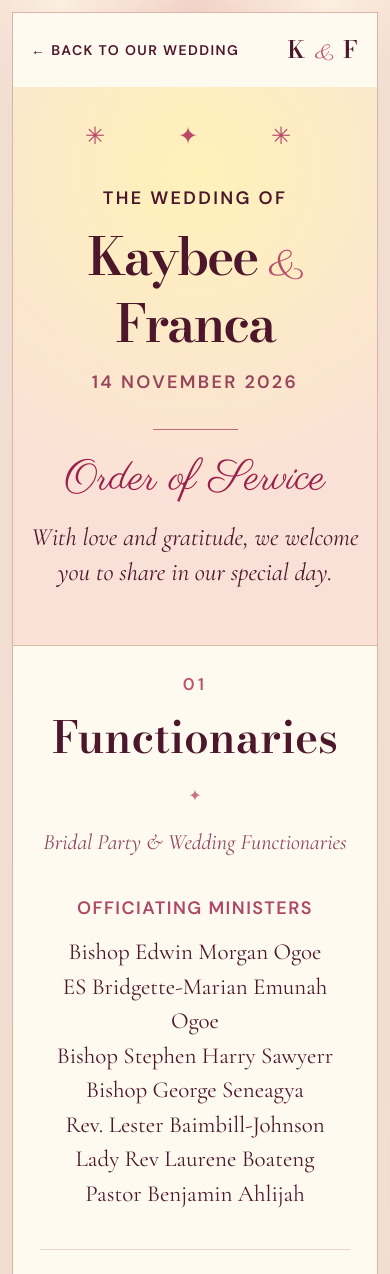
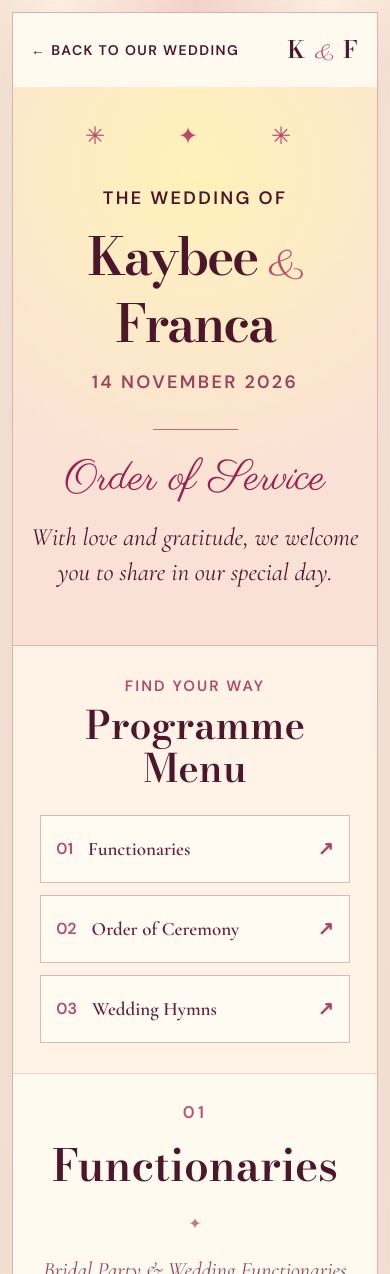
Before and after one commit to fidelnyame-80/Kaybee-Franca, a Next.js app: page /order-of-service in a window 390 px wide. Shown: the top 1274 px of the page. Built offline with nearby package versions, Linux system fonts and the light colour scheme.

Commit message:
Add navigation menu to wedding Order of Service (#23)
* Add wedding programme contents menu with jump links

* Style large mobile-friendly wedding programme navigation menu

```diff
--- a/app/order-of-service/page.tsx
+++ b/app/order-of-service/page.tsx
@@ -28,8 +28,17 @@ export default function OrderOfServicePage() {
         <p className="programme__script">Order of Service</p>
         <p className="programme__intro">With love and gratitude, we welcome you to share in our special day.</p>
       </header>
+      <nav className="programme__contents" aria-label="Wedding programme contents">
+        <p className="programme__contents-eyebrow">FIND YOUR WAY</p>
+        <h2>Programme Menu</h2>
+        <div className="programme__contents-links">
+          <a href="#functionaries"><span>01</span> Functionaries <span aria-hidden="true">↗</span></a>
+          <a href="#ceremony"><span>02</span> Order of Ceremony <span aria-hidden="true">↗</span></a>
+          <a href="#hymns"><span>03</span> Wedding Hymns <span aria-hidden="true">↗</span></a>
+        </div>
+      </nav>
       <div className="programme__body">
-        <div className="programme__section-title"><span>01</span><h2>Functionaries</h2></div>
+        <div id="functionaries" className="programme__section-title"><span>01</span><h2>Functionaries</h2></div>
         <p className="programme__group-label">Bridal Party &amp; Wedding Functionaries</p>
         <People title="Officiating Ministers" names={officiatingMinisters} />
         <div className="programme__party">
@@ -44,9 +53,9 @@ export default function OrderOfServicePage() {
           <div><h3>Gift Table</h3><p>Deborah Kwaitoo</p></div>
           <div><h3>Protocol</h3><p>Juwaida Bukari</p></div>
         </div>
-        <div className="programme__section-title programme__section-title--ceremony"><span>02</span><h2>Order of Ceremony</h2></div>
+        <div id="ceremony" className="programme__section-title programme__section-title--ceremony"><span>02</span><h2>Order of Ceremony</h2></div>
         <ol className="programme__ceremony">{ceremony.map((item, i) => <li key={i}><span className="programme__number">{String(i + 1).padStart(2, "0")}</span><span>{item}</span></li>)}</ol>
-        <div className="programme__section-title programme__section-title--hymns"><span>03</span><h2>Wedding Hymns</h2></div>
+        <div id="hymns" className="programme__section-title programme__section-title--hymns"><span>03</span><h2>Wedding Hymns</h2></div>
         <section className="programme__hymn" aria-labelledby="hymn-showers">
           <p className="programme__hymn-kicker">HYMN ONE</p>
           <h3 id="hymn-showers">Showers of Blessing</h3>
--- a/app/order-of-service/programme.css
+++ b/app/order-of-service/programme.css
@@ -46,3 +46,16 @@
 .programme__hymn-note{font:italic clamp(22px,3vw,27px) var(--serif);margin:0}
 
 .programme__stanza{margin:30px auto 44px}.programme__stanza+.programme__stanza{padding-top:25px;border-top:1px solid #e4c3c5}.programme__hymn-link{display:inline-block;margin:25px auto 5px;padding:17px 24px;background:#751637;color:#fff9f1;border-radius:12px;font:700 clamp(19px,3vw,24px)/1.3 var(--sans);text-decoration:none}.programme__hymn-link:hover{background:#5d0e2b}
+
+/* Wedding programme contents menu */
+.programme{scroll-behavior:smooth}
+.programme__contents{padding:clamp(30px,5vw,55px) clamp(22px,7vw,85px);background:#fff3e8;text-align:center;border-bottom:1px solid #ead2ca}
+.programme__contents-eyebrow{font:700 clamp(15px,2.2vw,19px)/1.4 var(--sans);letter-spacing:.14em;color:#ae4c69;margin:0 0 7px}
+.programme__contents h2{font:400 clamp(39px,6vw,61px)/1.1 var(--display);margin:0 0 25px}
+.programme__contents-links{display:grid;gap:12px;max-width:650px;margin:auto}
+.programme__contents-links a{display:flex;align-items:center;gap:15px;min-height:68px;padding:16px clamp(15px,3vw,26px);background:#fffaf2;border:1px solid #ddb9b4;color:#641d3a;font:600 clamp(19px,3vw,25px)/1.25 var(--serif);text-align:left;text-decoration:none;transition:background .2s,transform .2s}
+.programme__contents-links a:hover,.programme__contents-links a:focus-visible{background:#f7dce0;transform:translateY(-2px)}
+.programme__contents-links a span:first-child{font:700 16px var(--sans);color:#b84c6c}
+.programme__contents-links a span:last-child{margin-left:auto;color:#ad4262}
+#functionaries,#ceremony,#hymns{scroll-margin-top:22px}
+@media(prefers-reduced-motion:no-preference){html:has(.programme){scroll-behavior:smooth}}
```
